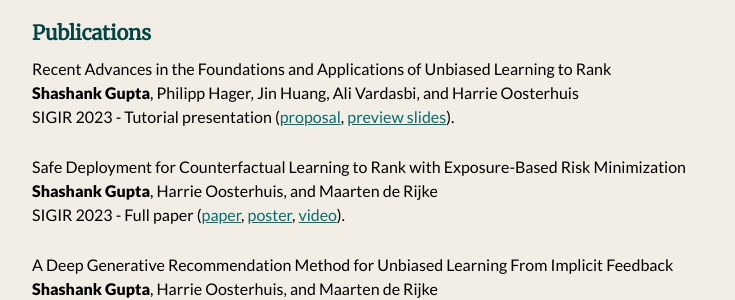
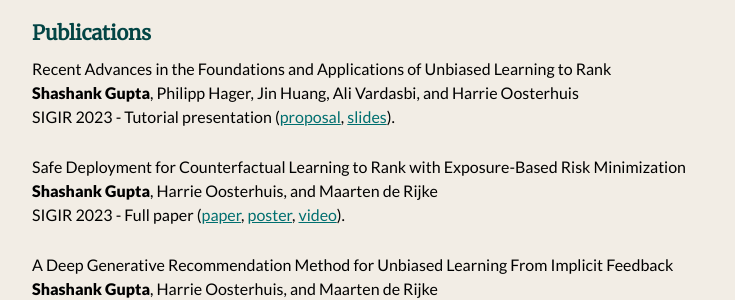
Before and after one commit to shashankg7/shashankg7.github.io, a Jekyll site: the page built from publications.md, in a window 1280 px wide and 900 px high. Shown: the part 354-654 px from the top of the window, without its empty margins (272-1007 px from the left). Built offline with Jekyll 4.4.1, drawn with Linux system fonts in a browser that asks for light colours; nearby versions of some CDN libraries.

Commit message:
Update publications.md

```diff
--- a/publications.md
+++ b/publications.md
@@ -20,7 +20,7 @@
 
 Recent Advances in the Foundations and Applications of Unbiased Learning to Rank <br>
 <b>Shashank Gupta</b>, Philipp Hager, Jin Huang, Ali Vardasbi, and Harrie Oosterhuis <br>
-SIGIR 2023 - Tutorial presentation ([proposal](https://drive.google.com/file/d/1HZP5X_5czqKWoAjXDAnC1PxvTHIqOjzj/view?usp=sharing), [preview slides](https://docs.google.com/presentation/d/e/2PACX-1vRbYgPTZMXOC7buidrAOyRMar2PkxLWSb12u_XjzYU9GXohd_hiekxrnayxCVgu1iwzpmEbgVPsnwAr/pub?start=false&loop=false&delayms=3000&slide=id.g1e4da214d8b_0_0)).
+SIGIR 2023 - Tutorial presentation ([proposal](https://drive.google.com/file/d/1HZP5X_5czqKWoAjXDAnC1PxvTHIqOjzj/view?usp=sharing), [slides]([https://docs.google.com/presentation/d/e/2PACX-1vRbYgPTZMXOC7buidrAOyRMar2PkxLWSb12u_XjzYU9GXohd_hiekxrnayxCVgu1iwzpmEbgVPsnwAr/pub?start=false&loop=false&delayms=3000&slide=id.g1e4da214d8b_0_0](https://docs.google.com/presentation/d/1NdhDEn8xKPQO-J0YiF6KPKP20CiNLctF7krrGldEywY/present))).
 
 Safe Deployment for Counterfactual Learning to Rank with Exposure-Based Risk Minimization <br>
 <b>Shashank Gupta</b>, Harrie Oosterhuis, and Maarten de Rijke <br>
```
